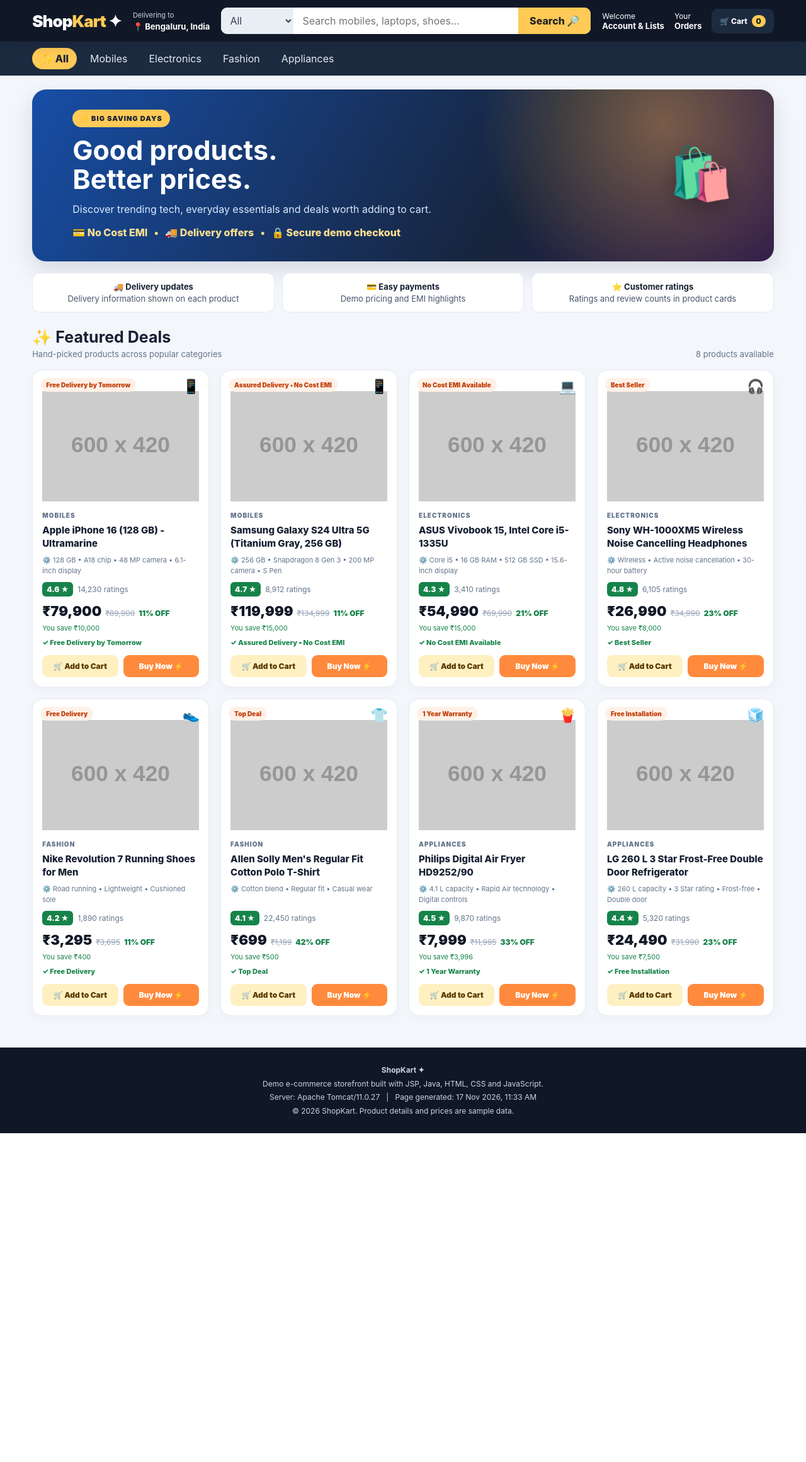
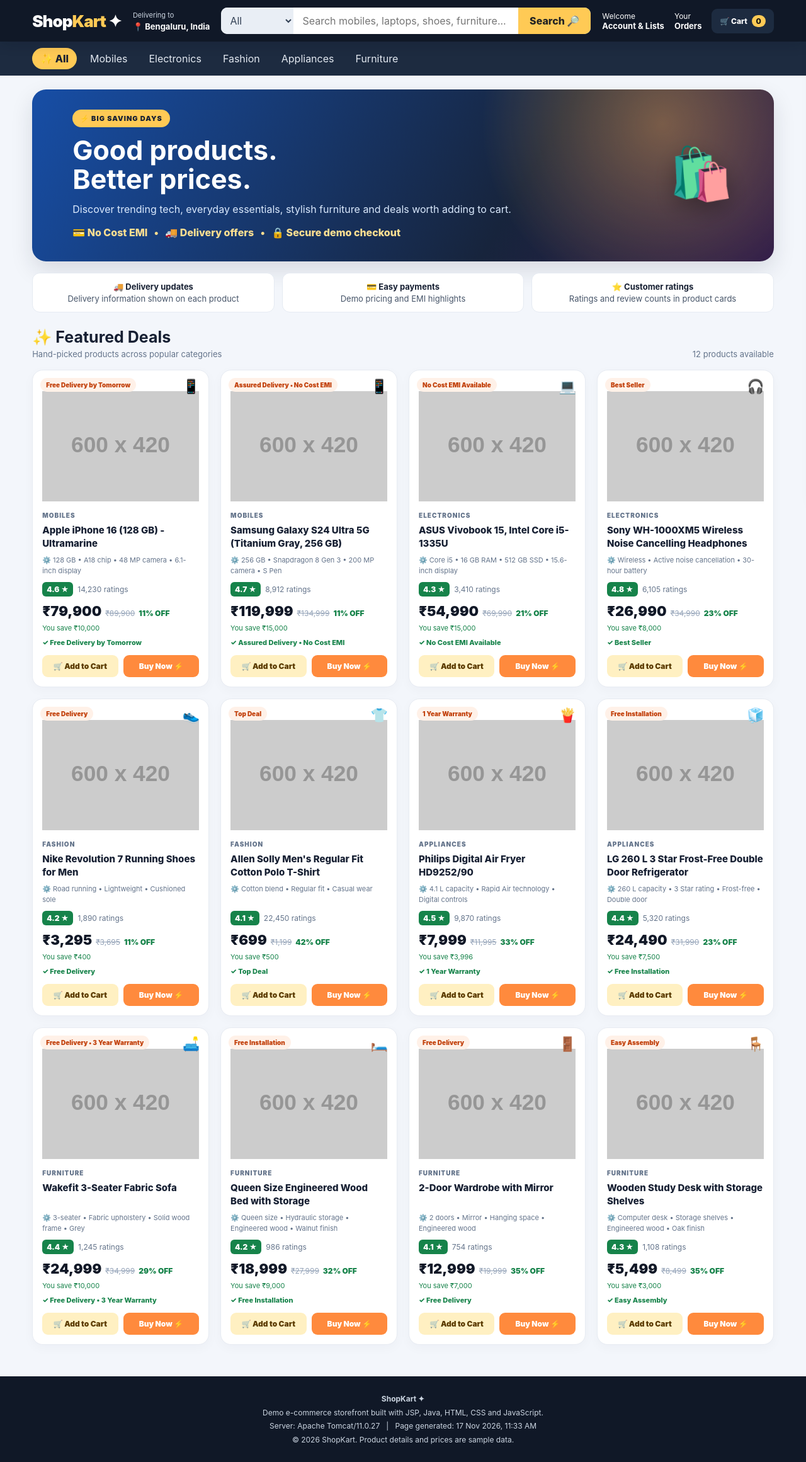
Before and after one commit to NithinKumarReddyC/Shopping-site, a Java web app: page / in a window 1280 px wide. Shown: the whole page at 63% size. Before the commit the page ends 1799 px from the top, so only its background shows below. Run offline with Tomcat 11, a stand-in JSP engine, Linux system fonts and the light colour scheme; grey boxes labelled with a size stand in for pictures from a placeholder-image service; some libraries are stand-ins or nearby versions.

Commit message:
Furniture added

```diff
--- a/src/main/webapp/index.jsp
+++ b/src/main/webapp/index.jsp
@@ -14,6 +14,10 @@
         {"106", "Allen Solly Men's Regular Fit Cotton Polo T-Shirt", "Fashion", "699", "1199", "4.1", "22,450", "Top Deal", "https://placehold.co/600x420/f1f5f9/0f172a?text=Polo+T-Shirt", "Cotton blend • Regular fit • Casual wear", "👕"},
         {"107", "Philips Digital Air Fryer HD9252/90", "Appliances", "7999", "11995", "4.5", "9,870", "1 Year Warranty", "https://placehold.co/600x420/f1f5f9/0f172a?text=Philips+Air+Fryer", "4.1 L capacity • Rapid Air technology • Digital controls", "🍟"},
         {"108", "LG 260 L 3 Star Frost-Free Double Door Refrigerator", "Appliances", "24490", "31990", "4.4", "5,320", "Free Installation", "https://placehold.co/600x420/f1f5f9/0f172a?text=LG+Refrigerator", "260 L capacity • 3 Star rating • Frost-free • Double door", "🧊"}
+        ,{"109", "Wakefit 3-Seater Fabric Sofa", "Furniture", "24999", "34999", "4.4", "1,245", "Free Delivery • 3 Year Warranty", "https://placehold.co/600x420/f1f5f9/0f172a?text=3-Seater+Sofa", "3-seater • Fabric upholstery • Solid wood frame • Grey", "🛋️"}
+        ,{"110", "Queen Size Engineered Wood Bed with Storage", "Furniture", "18999", "27999", "4.2", "986", "Free Installation", "https://placehold.co/600x420/f1f5f9/0f172a?text=Queen+Bed", "Queen size • Hydraulic storage • Engineered wood • Walnut finish", "🛏️"}
+        ,{"111", "2-Door Wardrobe with Mirror", "Furniture", "12999", "19999", "4.1", "754", "Free Delivery", "https://placehold.co/600x420/f1f5f9/0f172a?text=2-Door+Wardrobe", "2 doors • Mirror • Hanging space • Engineered wood", "🚪"}
+        ,{"112", "Wooden Study Desk with Storage Shelves", "Furniture", "5499", "8499", "4.3", "1,108", "Easy Assembly", "https://placehold.co/600x420/f1f5f9/0f172a?text=Study+Desk", "Computer desk • Storage shelves • Engineered wood • Oak finish", "🪑"}
     };
 
     for (String[] item : catalogData) {
@@ -32,7 +36,7 @@
         products.add(p);
     }
 
-    String[] categories = {"All", "Mobiles", "Electronics", "Fashion", "Appliances"};
+    String[] categories = {"All", "Mobiles", "Electronics", "Fashion", "Appliances", "Furniture"};
     String serverTimestamp = new java.text.SimpleDateFormat("dd MMM yyyy, hh:mm a").format(new Date());
 %>
 <!DOCTYPE html>
@@ -122,7 +126,7 @@
         <select id="categorySelect" onchange="filterProducts()">
             <% for (String cat : categories) { %><option value="<%= cat %>"><%= cat %></option><% } %>
         </select>
-        <input type="text" id="searchInput" placeholder="Search mobiles, laptops, shoes..." oninput="filterProducts()">
+        <input type="text" id="searchInput" placeholder="Search mobiles, laptops, shoes, furniture..." oninput="filterProducts()">
         <button type="button" onclick="filterProducts()">Search 🔎</button>
     </div>
     <div class="nav-actions">
@@ -142,7 +146,7 @@
     <div>
         <span class="hero-tag">⚡ BIG SAVING DAYS</span>
         <h1>Good products.<br>Better prices.</h1>
-        <p>Discover trending tech, everyday essentials and deals worth adding to cart.</p>
+        <p>Discover trending tech, everyday essentials, stylish furniture and deals worth adding to cart.</p>
         <p style="margin-top:12px;font-weight:800;color:#ffdf91;">💳 No Cost EMI &nbsp; • &nbsp; 🚚 Delivery offers &nbsp; • &nbsp; 🔒 Secure demo checkout</p>
     </div>
     <div class="hero-art" aria-hidden="true">🛍️</div>
```
